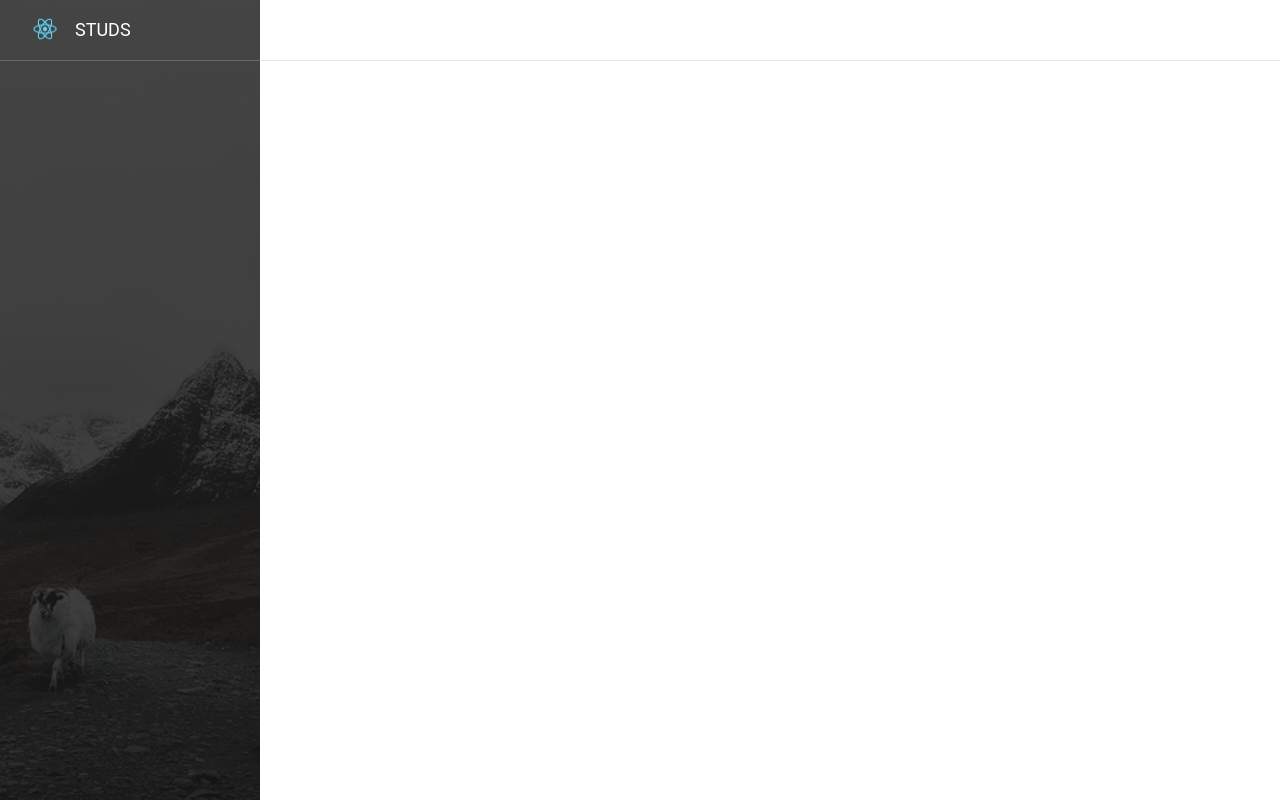
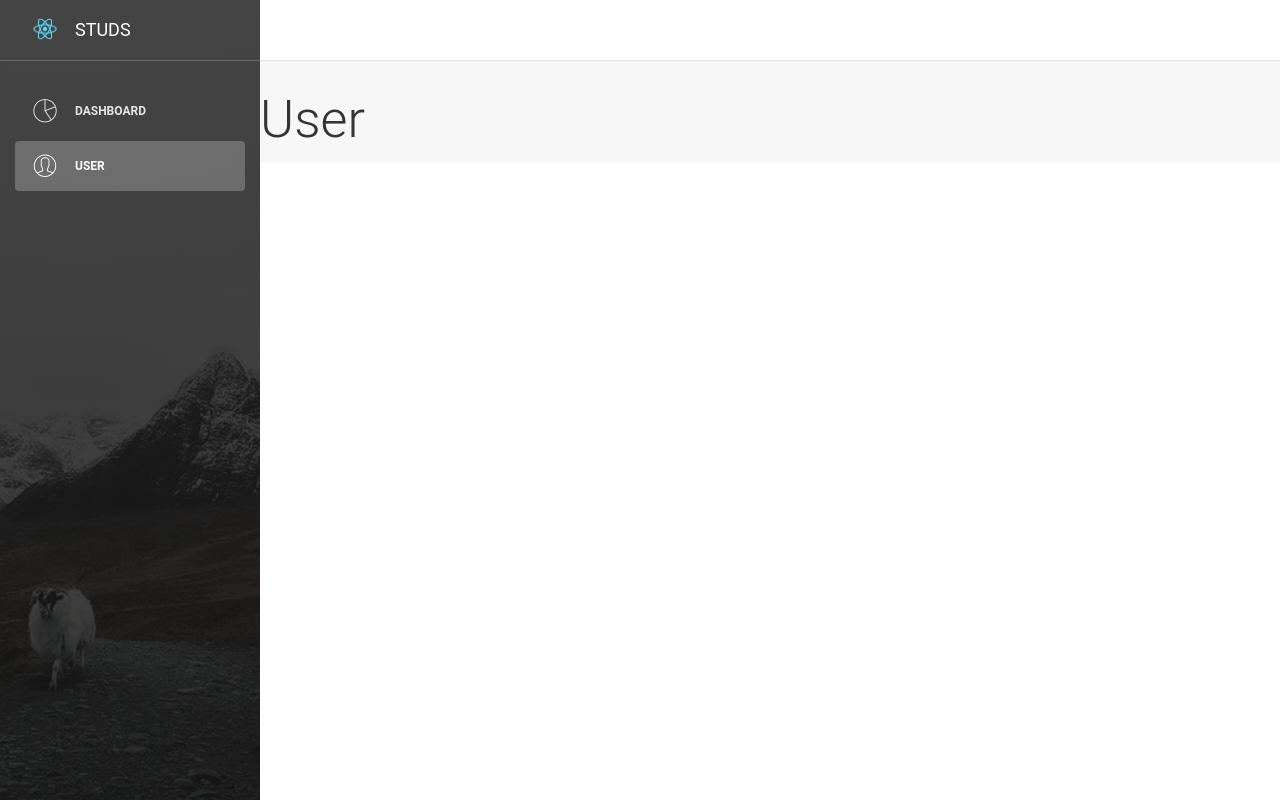
Before and after one commit to bouncydragon/studs, a React (Create React App) app: page /#/user in a window 1280 px wide. Built offline with nearby package versions, Linux system fonts and the light colour scheme.

Commit message:
added basic sample of navigation using react router v4

```diff
--- a/package.json
+++ b/package.json
@@ -8,7 +8,7 @@
     "react-bootstrap": "^0.32.0",
     "react-dom": "^16.2.0",
     "react-loadable": "^5.3.1",
-    "react-router": "^4.2.0"
+    "react-router-dom": "^4.2.2"
   },
   "devDependencies": {
     "react-scripts": "1.0.17"
--- a/src/App.js
+++ b/src/App.js
@@ -1,4 +1,9 @@
 import React, { Component } from 'react';
+import {
+  HashRouter,
+  Route,
+  Switch
+} from 'react-router-dom';
 
 import './assets/css/bootstrap.min.css';
 import './assets/css/animate.min.css';
@@ -11,9 +16,11 @@ import Home from "./app/views/pages/home";
 class App extends Component {
   render() {
     return (
-      <div className="App">
-        <Home />
-      </div>
+    <HashRouter>
+      <Switch>
+        <Route path="/" name="Home" component={Home}/>
+      </Switch>
+    </HashRouter>
     );
   }
 }
--- a/src/app/routes/index.js
+++ b/src/app/routes/index.js
@@ -1,7 +1,9 @@
-import Home from '../views/pages/home';
+import Dashboard from '../views/pages/dashboard';
+import User from '../views/pages/user';
 
 const appRoutes = [
-
+  { path: "/dashboard", name: "Dashboard", icon: "pe-7s-graph", component: Dashboard },
+  { path: "/user", name: "User", icon: "pe-7s-user", component: User },
 ];
 
 export default appRoutes;
--- a/src/app/views/layouts/sidebar.js
+++ b/src/app/views/layouts/sidebar.js
@@ -1,5 +1,5 @@
 import React, {Component} from 'react';
-
+import { NavLink } from 'react-router-dom';
 import HeaderLinks from './links';
 
 import imagine from '../../../assets/img/sidebar-3.jpg';
@@ -48,11 +48,15 @@ class Sidebar extends Component{
             {
               appRoutes.map((prop,key) => {
                 if(!prop.redirect)
-                  return (
-                    <li className={"active active-pro"} key={key}>
-
-                    </li>
-                  );
+                  if(!prop.redirect)
+                    return (
+                      <li className={prop.upgrade ? "active active-pro":this.activeRoute(prop.path)} key={key}>
+                        <NavLink to={prop.path} className="nav-link" activeClassName="active">
+                          <i className={prop.icon}></i>
+                          <p>{prop.name}</p>
+                        </NavLink>
+                      </li>
+                    );
                 return null;
               })
             }
--- /dev/null
+++ b/src/app/views/pages/dashboard.js
@@ -0,0 +1,19 @@
+import React, { Component } from 'react';
+import { Grid, Row } from 'react-bootstrap';
+
+
+class User extends Component {
+  render() {
+    return (
+      <div className="content">
+        <Grid fluid>
+          <Row>
+            test
+          </Row>
+        </Grid>
+      </div>
+    )
+  }
+}
+
+export default User;
--- a/src/app/views/pages/home.js
+++ b/src/app/views/pages/home.js
@@ -1,6 +1,12 @@
 import React, { Component } from "react";
 import Header from "../layouts/header";
 import Sidebar from "../layouts/sidebar";
+import appRoutes from "../../routes";
+import {
+  Route,
+  Switch,
+  Redirect
+} from 'react-router-dom';
 
 
 class Home extends Component {
@@ -10,6 +16,19 @@ class Home extends Component {
         <Sidebar {...this.props} />
         <div id="main-panel" className="main-panel">
           <Header {...this.props}/>
+          <Switch>
+            {
+              appRoutes.map((prop,key) => {
+                if(prop.redirect)
+                  return (
+                    <Redirect from={prop.path} to={prop.to} key={key}/>
+                  );
+                return (
+                  <Route path={prop.path} component={prop.component} key={key}/>
+                );
+              })
+            }
+          </Switch>
         </div>
       </div>
     );
--- /dev/null
+++ b/src/app/views/pages/user.js
@@ -0,0 +1,12 @@
+import React, { Component } from 'react';
+
+
+class User extends Component {
+  render() {
+    return (
+      <div><h1> User </h1></div>
+    )
+  }
+}
+
+export default User;
```
Also changed, not shown: 1 other file (tests, documents, lock files or other folders).
